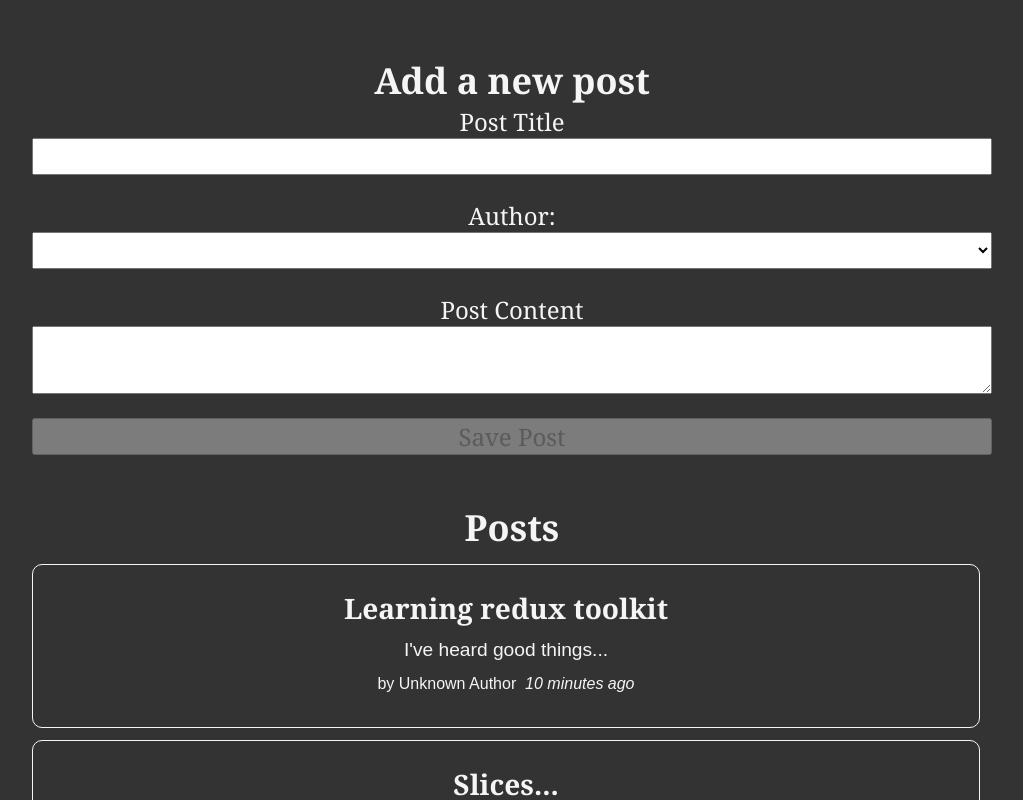
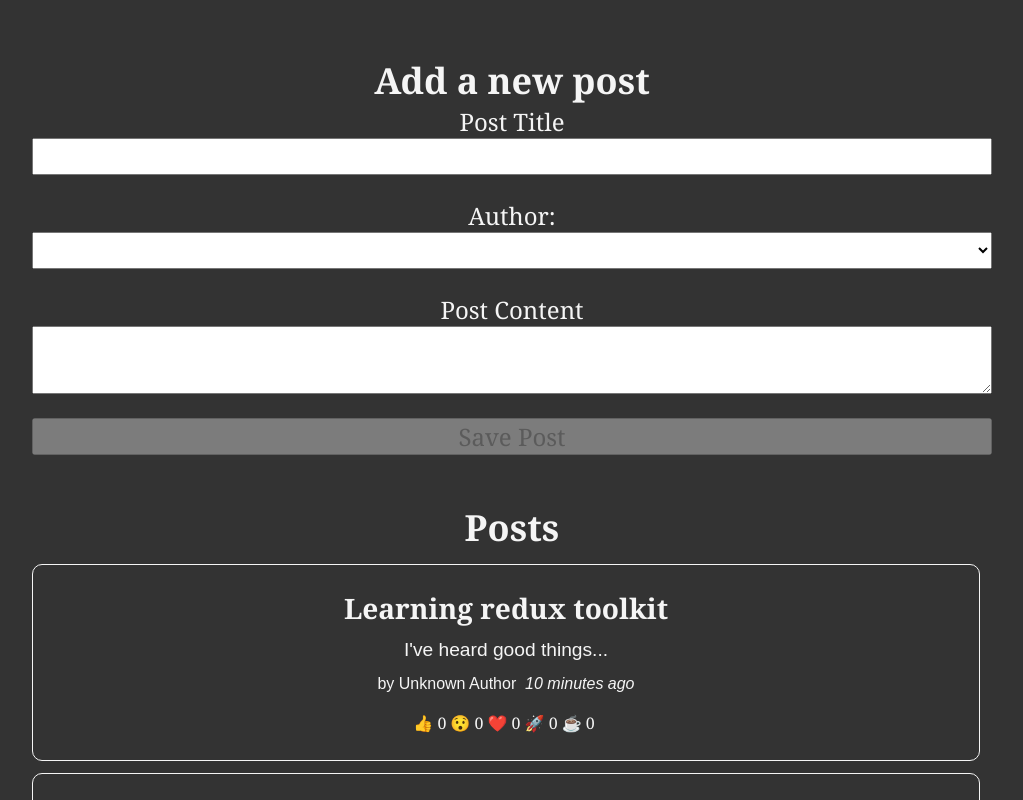
Before and after one commit to AhmedMustafa48/rtk-series, a React (Vite) app in the folder 2. post/: page / in a window 1280 px wide. Shown: the top 800 px of the page, without its empty margins (128-1151 px from the left). Built offline with nearby package versions, Linux system fonts and the light colour scheme; the HTML template or start-up script is replaced by a standard one.

Commit message:
post project completed

```diff
--- a/2. post/src/features/posts/PostList.jsx
+++ b/2. post/src/features/posts/PostList.jsx
@@ -2,6 +2,7 @@
 import { selectAllPosts } from "./postsSlice";
 import PostAuthor from "./PostAuthor";
 import TimeAgo from "./TimeAgo";
+import ReactionButton from "./ReactionButton";
 
 const PostList = () => {
   const posts = useSelector(selectAllPosts);
@@ -14,6 +15,7 @@
         <PostAuthor userId={post.userId} />
         <TimeAgo timestamp={post.date} />
       </p>
+      <ReactionButton post={post} />
     </article>
   ));
   return (
--- /dev/null
+++ b/2. post/src/features/posts/ReactionButton.jsx
@@ -0,0 +1,32 @@
+import { useDispatch } from "react-redux";
+import { reactionAdded } from "./postsSlice";
+
+const reactionEmoji = {
+  thumbsUp: "👍",
+  wow: "😯",
+  heart: "❤️️",
+  rocket: "🚀",
+  coffee: "☕️",
+};
+
+const ReactionButton = ({ post }) => {
+  const dispatch = useDispatch();
+
+  const reactionButtons = Object.entries(reactionEmoji).map(([name, emoji]) => {
+    return (
+      <button
+        key={name}
+        type="button"
+        className="reactionButton"
+        onClick={() =>
+          dispatch(reactionAdded({ postId: post.id, reaction: name }))
+        }
+      >
+        {emoji} {post.reactions[name]}
+      </button>
+    );
+  });
+  return <div>{reactionButtons}</div>;
+};
+
+export default ReactionButton;
--- a/2. post/src/features/posts/postsSlice.js
+++ b/2. post/src/features/posts/postsSlice.js
@@ -6,12 +6,26 @@
     title: "Learning redux toolkit",
     content: "I've heard good things...",
     date: sub(new Date(), { minutes: 10 }).toISOString(),
+    reactions: {
+      thumbsUp: 0,
+      wow: 0,
+      heart: 0,
+      rocket: 0,
+      coffee: 0,
+    },
   },
   {
     id: "2",
     title: "Slices...",
     content: "The more i say slice , the more i want pizza.",
     date: sub(new Date(), { minutes: 5 }).toISOString(),
+    reactions: {
+      thumbsUp: 0,
+      wow: 0,
+      heart: 0,
+      rocket: 0,
+      coffee: 0,
+    },
   },
 ];
 
@@ -31,15 +45,29 @@
             content,
             date: new Date().toISOString(),
             userId,
+            reactions: {
+              thumbsUp: 0,
+              wow: 0,
+              heart: 0,
+              rocket: 0,
+              coffee: 0,
+            },
           },
         };
       },
+    },
+    reactionAdded(state, action) {
+      const { postId, reaction } = action.payload;
+      const existingPost = state.find((post) => post.id === postId);
+      if (existingPost) {
+        existingPost.reactions[reaction]++;
+      }
     },
   },
 });
 
 export const selectAllPosts = (state) => state.posts;
 
-export const { postAdded } = postsSlice.actions;
+export const { postAdded, reactionAdded } = postsSlice.actions;
 
 export default postsSlice.reducer;
```
